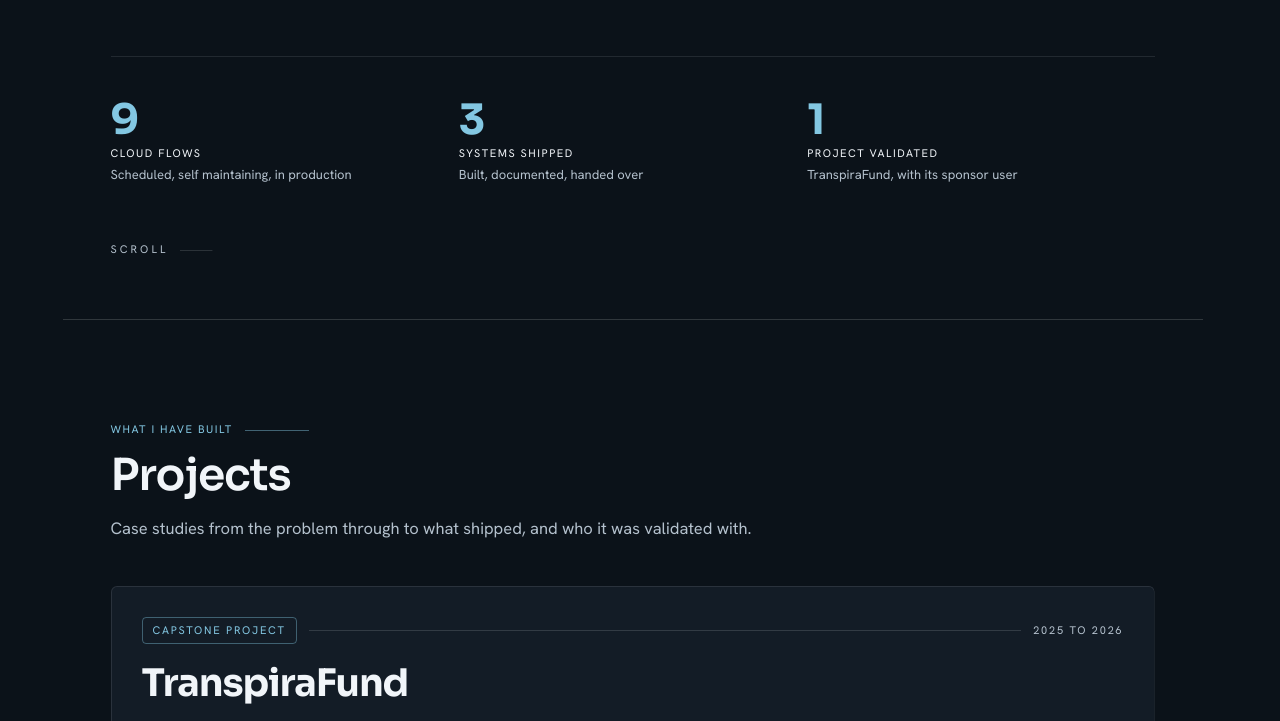
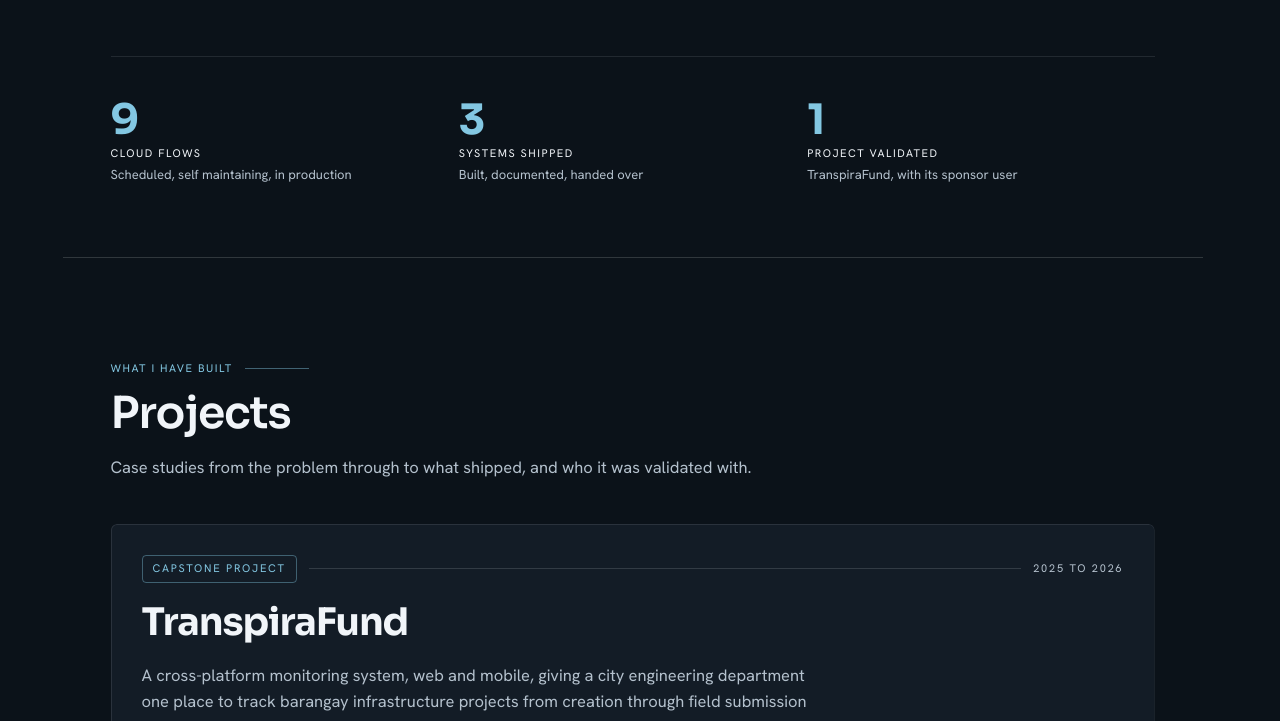
Before and after one commit to Warren0204/portfolio, a website with bundled scripts: page index.html in a window 1280 px wide. Shown: the part 835-1556 px from the top of the page. Built offline with nearby package versions, Linux system fonts and the light colour scheme; a script that the page names is missing; files whose address does not match are found by name.

Commit message:
Remove scroll cue

```diff
--- a/css/base/animations.css
+++ b/css/base/animations.css
@@ -157,17 +157,3 @@
     transform: scale(1);
   }
 }
-
-/* Home scroll cue: the line breathes wider and back. */
-@keyframes cue-slide {
-  0%,
-  100% {
-    opacity: 0.35;
-    transform: scaleX(0.6);
-  }
-
-  50% {
-    opacity: 1;
-    transform: scaleX(1);
-  }
-}
--- a/css/sections/home.css
+++ b/css/sections/home.css
@@ -279,38 +279,6 @@
   text-wrap: pretty;
 }
 
-/* Scroll cue */
-
-.home__cue {
-  display: flex;
-  gap: var(--space-3);
-  align-items: center;
-  margin-top: var(--space-7);
-}
-
-.home__cue-label {
-  color: var(--muted);
-  font-family: var(--font-mono);
-  font-size: var(--text-eyebrow);
-  letter-spacing: 0.28em;
-}
-
-.home__cue-line {
-  width: 54px;
-  height: 1px;
-  background: rgba(var(--line-rgb), 0.4);
-  animation: cue-slide 2.4s var(--ease-out) infinite;
-  transform-origin: left center;
-}
-
-/* The cue points at a scroll that is already obvious on a short screen, and
-   there is no room to spend on it. */
-@media (height < 720px) {
-  .home__cue {
-    display: none;
-  }
-}
-
 /* The portrait on a phone held sideways.
 
    Left alone, the 4:5 frame is sized by its grid track and the track is sized
--- a/js/data/profile.js
+++ b/js/data/profile.js
@@ -84,8 +84,6 @@ export const profile = Object.freeze({
       detail: 'TranspiraFund, with its sponsor user',
     }),
   ]),
-
-  scrollCue: 'SCROLL',
 
   portrait: Object.freeze({
     src: '/assets/img/portrait.webp',
--- a/js/sections/home.js
+++ b/js/sections/home.js
@@ -45,11 +45,6 @@ export function createHomeSection({ onNavigate }) {
 
   const stats = createStats();
 
-  const cue = el('p', { class: 'home__cue', attrs: { 'aria-hidden': 'true' } }, [
-    el('span', { class: 'home__cue-label', text: profile.scrollCue }),
-    el('span', { class: 'home__cue-line' }),
-  ]);
-
   /* Three blocks rather than two, and the split is load-bearing.
 
      On a phone this is the reading order: who is speaking, then the face, then
@@ -67,7 +62,6 @@ export function createHomeSection({ onNavigate }) {
       el('div', { class: 'home__body' }, [summary, actions, tools]),
     ]),
     stats.element,
-    cue,
   ]);
 
   let reveals = [];
```
Also changed, not shown: docs/HANDOFF.md (+1 -0 lines).
